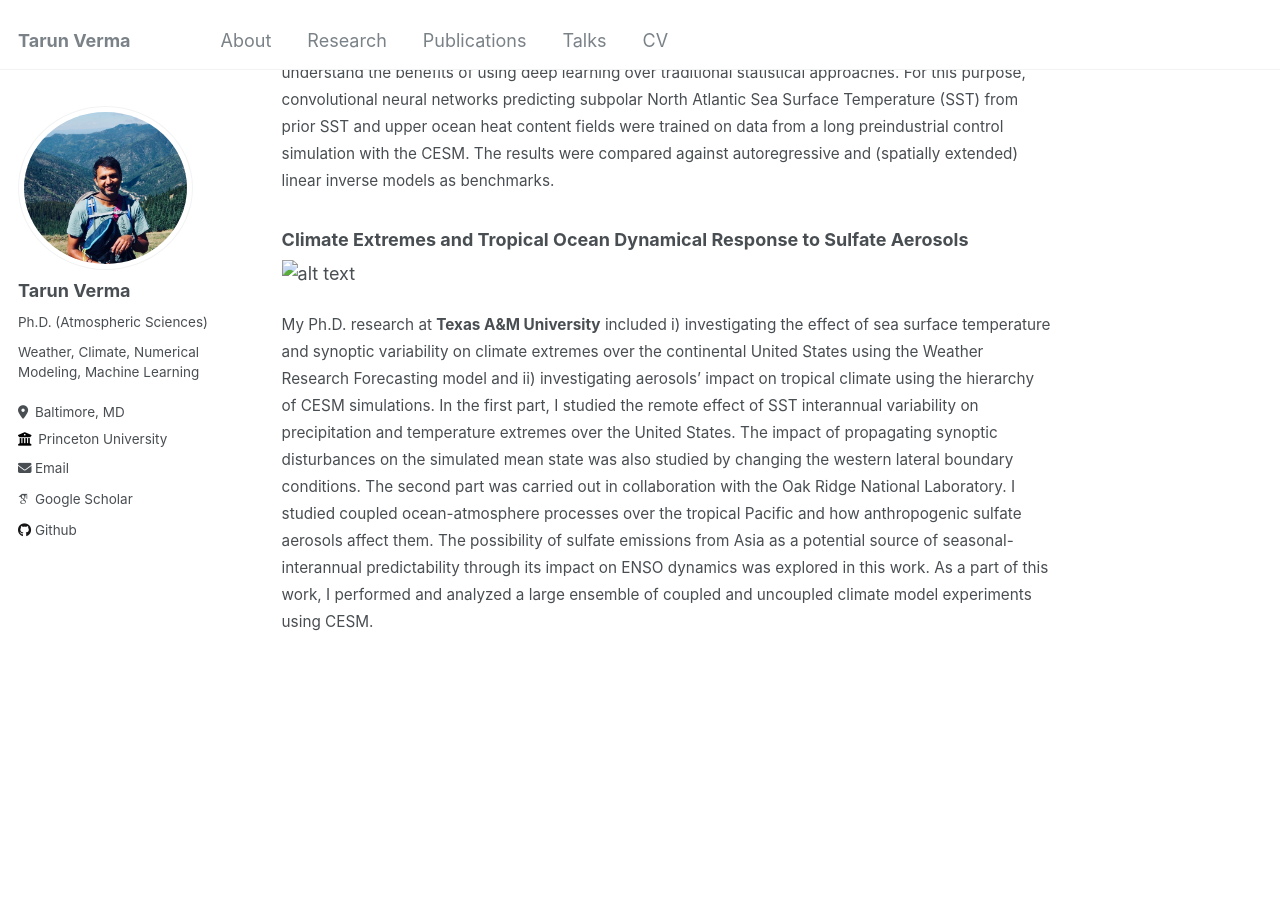
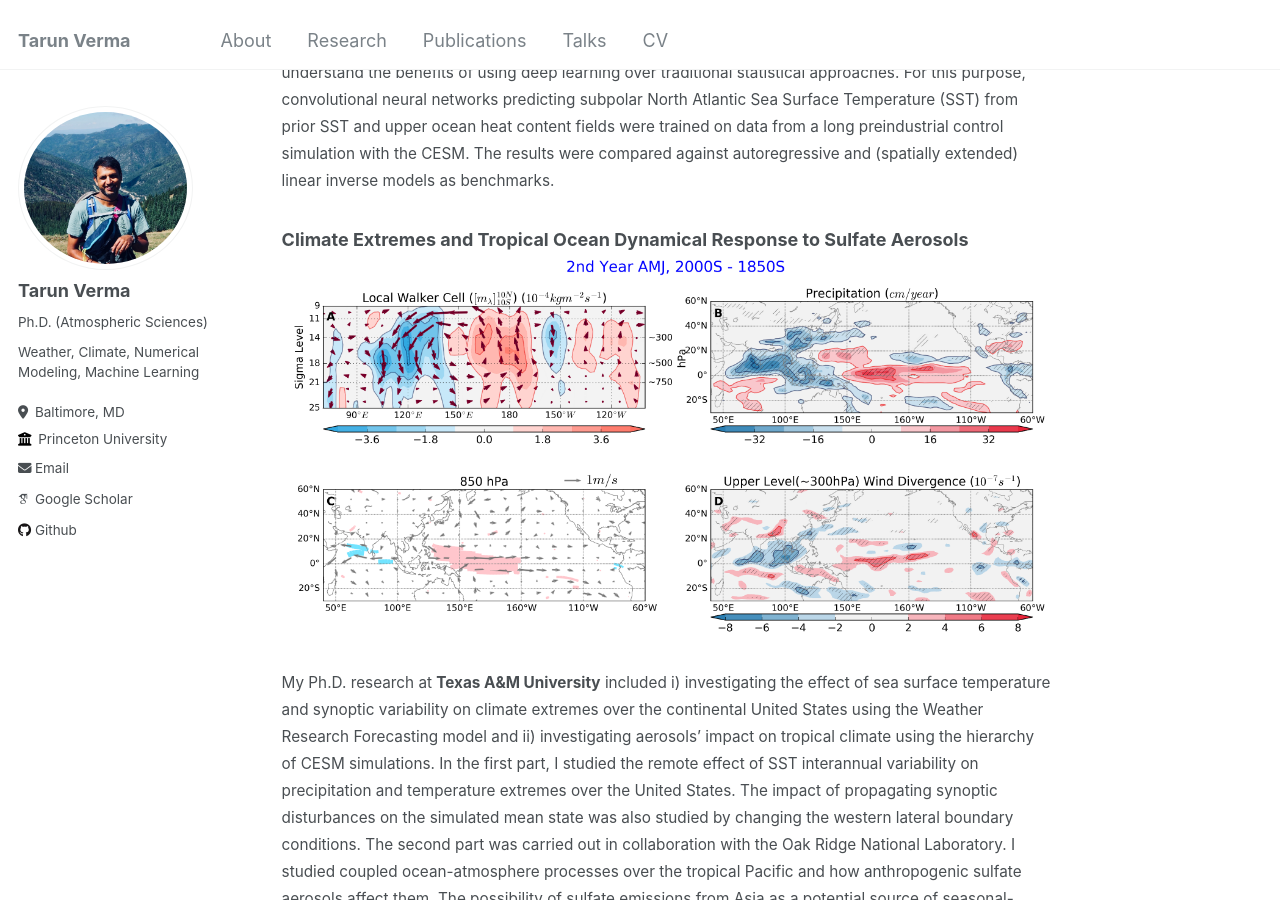
Before and after one commit to shiprock-1583/shiprock-1583.github.io, a Jekyll site: the page built from _pages/research.md, in a window 1280 px wide and 900 px high, scrolled down 1123 px. Built offline with Jekyll 4.4.1, drawn with Linux system fonts in a browser that asks for light colours; some web fonts are replaced.

Commit message:
Update research.md

```diff
--- a/_pages/research.md
+++ b/_pages/research.md
@@ -15,6 +15,6 @@ author_profile: true
 <span style="font-size:0.85em;">As a part of an internal LANL grant sponsored by the Center for Space and Earth Science, I developed a deep-learning model to forecast high-latitude climate variability on seasonal to interannual timescales. The goal was to investigate physical processes providing predictability on different timescales and understand the benefits of using deep learning over traditional statistical approaches. For this purpose, convolutional neural networks predicting subpolar North Atlantic Sea Surface Temperature (SST) from prior SST and upper ocean heat content fields were trained on data from a long preindustrial control simulation with the CESM. The results were compared against autoregressive and (spatially extended) linear inverse models as benchmarks. </span>
 
 ### Climate Extremes and Tropical Ocean Dynamical Response to Sulfate Aerosols
-![alt text](Picture2.png){: .align-center}
+![alt text](/images/Picture2.png){: .align-center}
 
 <span style="font-size:0.85em;"> My Ph.D. research at **Texas A&M University** included i) investigating the effect of sea surface temperature and synoptic variability on climate extremes over the continental United States using the Weather Research Forecasting model and ii) investigating aerosols' impact on tropical climate using the hierarchy of CESM simulations. In the first part, I studied the remote effect of SST interannual variability on precipitation and temperature extremes over the United States. The impact of propagating synoptic disturbances on the simulated mean state was also studied by changing the western lateral boundary conditions. The second part was carried out in collaboration with the Oak Ridge National Laboratory. I studied coupled ocean-atmosphere processes over the tropical Pacific and how anthropogenic sulfate aerosols affect them. The possibility of sulfate emissions from Asia as a potential source of seasonal-interannual predictability through its impact on ENSO dynamics was explored in this work. As a part of this work, I performed and analyzed a large ensemble of coupled and uncoupled climate model experiments using CESM. </span>
```
